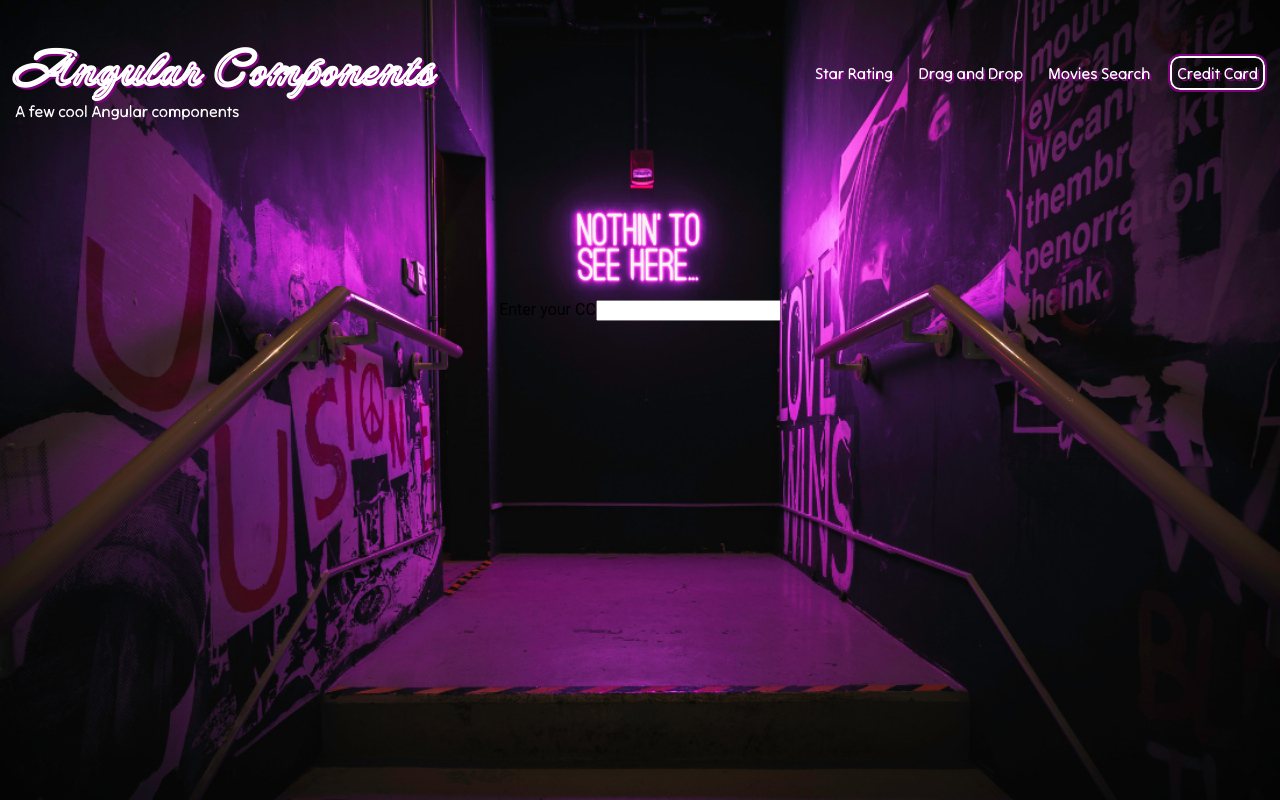
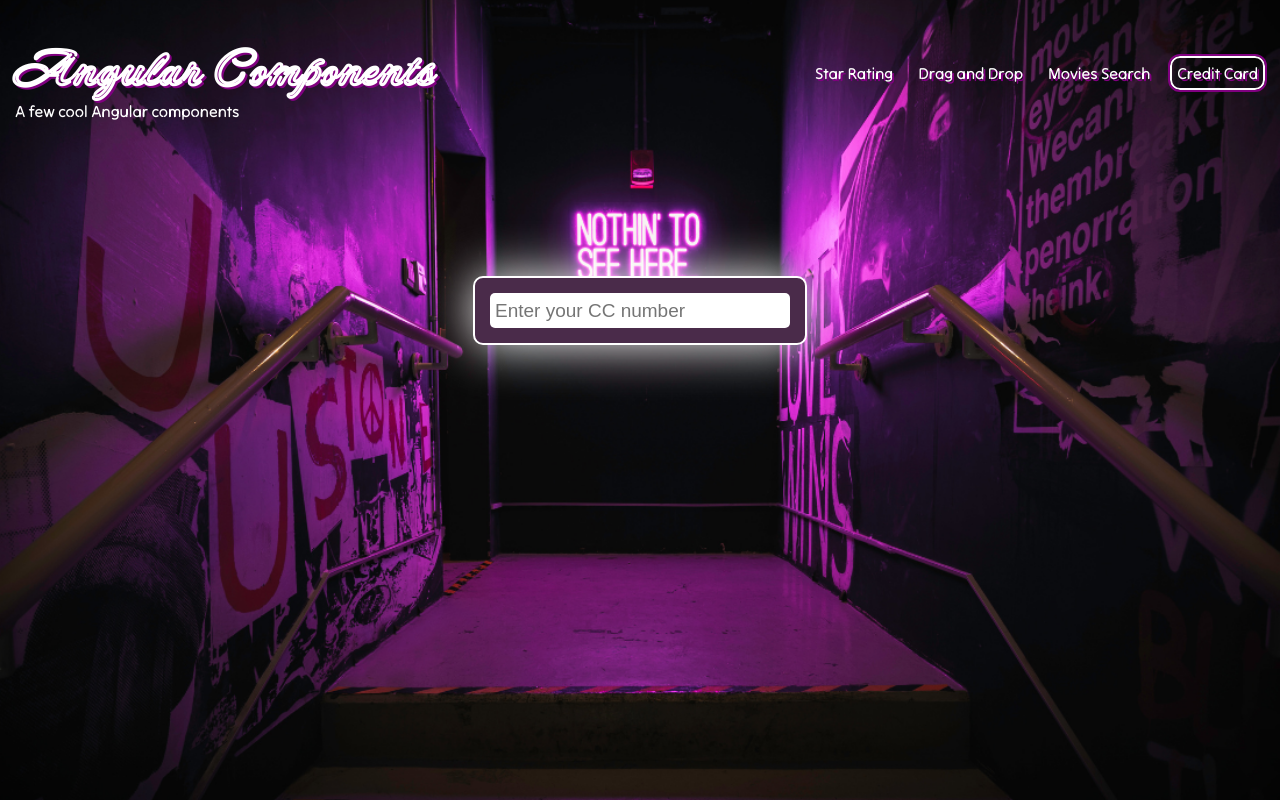
Before and after one commit to jkelley5000/angular-sandbox-2, an Angular app: page /credit-card-formatter in a window 1280 px wide. Built offline with nearby package versions, Linux system fonts and the light colour scheme.

Commit message:
Added style to the Credit Card Formatter component.

```diff
--- a/src/app/components/credit-card-formatter/credit-card-formatter.component.html
+++ b/src/app/components/credit-card-formatter/credit-card-formatter.component.html
@@ -1,4 +1,3 @@
-<div class="credit-card-formatter">
-    <label>Enter your CC</label>
-    <input [(ngModel)]="ccInputModel" (keyup)="onCcInputChange($event)" />
+<div class="container-theme credit-card-formatter">
+    <input [(ngModel)]="ccInputModel" (keyup)="onCcInputChange($event)" placeholder="Enter your CC number" />
 </div>
--- a/src/app/components/credit-card-formatter/credit-card-formatter.component.scss
+++ b/src/app/components/credit-card-formatter/credit-card-formatter.component.scss
@@ -0,0 +1,16 @@
+.credit-card-formatter {
+    display: flex;
+    flex-direction: column;
+    justify-content: center;
+    align-items: flex-start;
+
+    input {
+        width: 300px;
+        height: 35px;
+        padding: 5px;
+        border-radius: 5px;
+        border: none;
+        outline: none;
+        font-size: 19px;
+    }
+}
```
